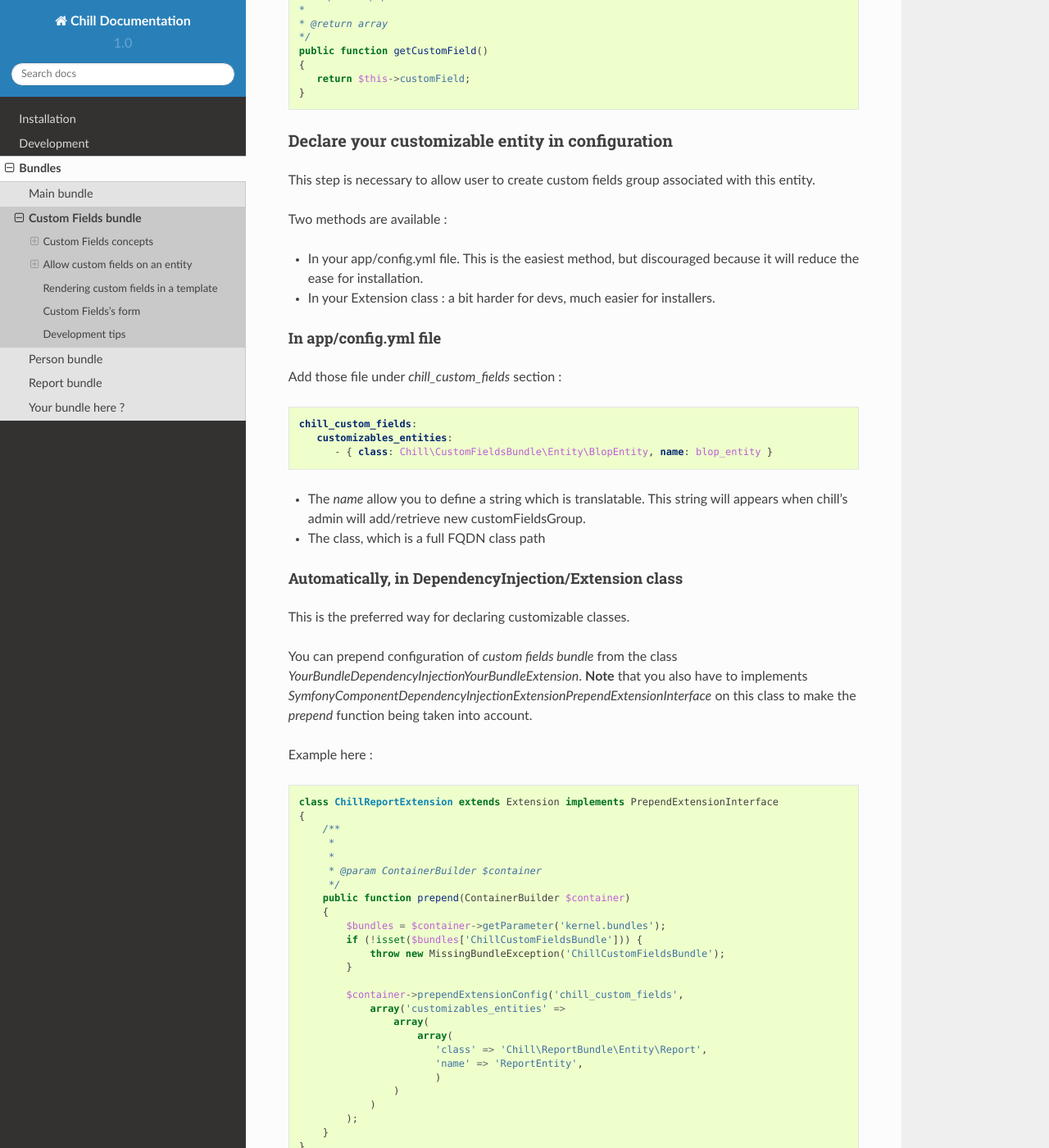
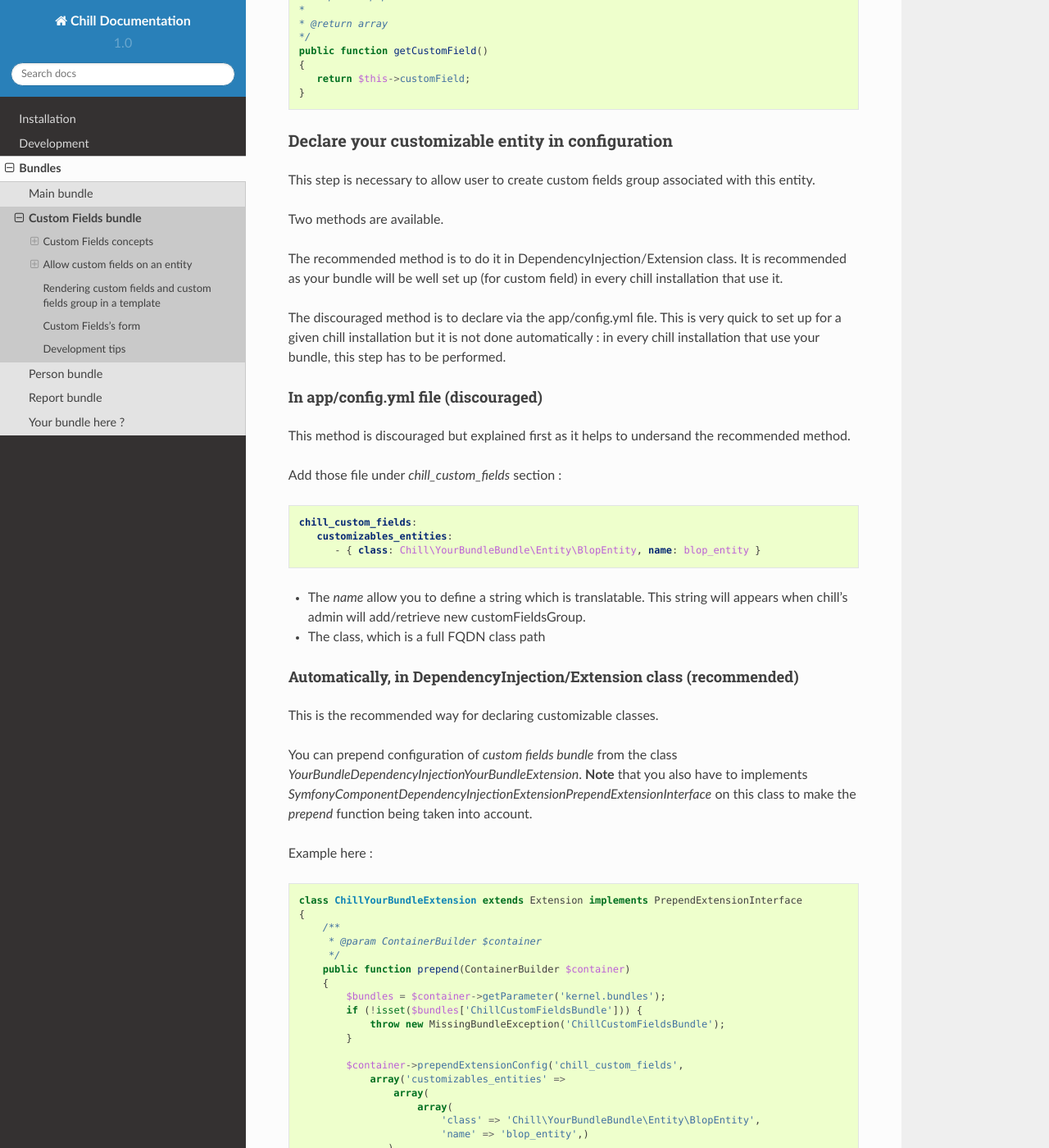
Before and after one commit to Chill-project/Documentation, a Sphinx documentation site: the page built from source/bundles/custom-fields.rst, in a window 1280 px wide and 1400 px high, scrolled down 2037 px. Shown: the whole window at 82% size. Built offline with Sphinx 7.4.7 and the Read the Docs theme 2.0.0, drawn with Linux system fonts in a browser that asks for light colours; some of the changed text lies outside the part shown.

Commit message:
Revisin and adding the ftwig function 'chill_custom_fields_group_widget'

```diff
--- a/source/bundles/custom-fields.rst
+++ b/source/bundles/custom-fields.rst
@@ -108,13 +108,16 @@ Declare your customizable entity in configuration
 
 This step is necessary to allow user to create custom fields group associated with this entity.
 
-Two methods are available :
+Two methods are available.
 
-* In your app/config.yml file. This is the easiest method, but discouraged because it will reduce the ease for installation.
-* In your Extension class : a bit harder for devs, much easier for installers.
+The recommended method is to do it in DependencyInjection/Extension class. It is recommended as your bundle will be well set up (for custom field) in every chill installation that use it.
 
-In app/config.yml file
-""""""""""""""""""""""
+The discouraged method is to declare via the app/config.yml file. This is very quick to set up for a given chill installation but it is not done automatically : in every chill installation that use your bundle, this step has to be performed.
+
+In app/config.yml file (discouraged)
+""""""""""""""""""""""""""""""""""""
+
+This method is discouraged but explained first as it helps to undersand the recommended method.
 
 Add those file under `chill_custom_fields` section :
 
@@ -122,15 +125,15 @@ Add those file under `chill_custom_fields` section :
 
    chill_custom_fields:
       customizables_entities:
-         - { class: Chill\CustomFieldsBundle\Entity\BlopEntity, name: blop_entity }
+         - { class: Chill\YourBundleBundle\Entity\BlopEntity, name: blop_entity }
 
 * The `name` allow you to define a string which is translatable. This string will appears when chill's admin will add/retrieve new customFieldsGroup.
 * The class, which is a full FQDN class path
 
-Automatically, in DependencyInjection/Extension class
-"""""""""""""""""""""""""""""""""""""""""""""""""""""
+Automatically, in DependencyInjection/Extension class (recommended)
+"""""""""""""""""""""""""""""""""""""""""""""""""""""""""""""""""""
 
-This is the preferred way for declaring customizable classes.
+This is the recommended way for declaring customizable classes.
 
 You can prepend configuration of `custom fields bundle` from the class `YourBundle\DependencyInjection\YourBundleExtension`. **Note** that you also have to implements `Symfony\Component\DependencyInjection\Extension\PrependExtensionInterface` on this class to make the `prepend` function being taken into account.
 
@@ -138,11 +141,64 @@ Example here :
 
 .. code-block:: php
 
-   class ChillReportExtension extends Extension implements PrependExtensionInterface
+    class ChillYourBundleExtension extends Extension implements PrependExtensionInterface
+    {
+        /**
+         * @param ContainerBuilder $container
+         */
+        public function prepend(ContainerBuilder $container)
+        {
+            $bundles = $container->getParameter('kernel.bundles');
+            if (!isset($bundles['ChillCustomFieldsBundle'])) {
+                throw new MissingBundleException('ChillCustomFieldsBundle');
+            }
+
+            $container->prependExtensionConfig('chill_custom_fields',
+                array('customizables_entities' =>
+                    array(
+                        array(
+                            'class' => 'Chill\YourBundleBundle\Entity\BlopEntity',
+                            'name' => 'blop_entity',)
+                   )
+               )
+            );
+        }
+    }
+
+* The `name` allow you to define a string which is translatable. This string will appears when chill's admin will add/retrieve new customFieldsGroup.
+* The class, which is a full FQDN class path
+
+.. seealso::
+
+   `How to simplify configuration of multiple bundles <http://symfony.com/doc/current/cookbook/bundles/prepend_extension.html>`_
+      A cookbook page about prepending configuration.
+
+
+Adding options to your custom fields groups
+^^^^^^^^^^^^^^^^^^^^^^^^^^^^^^^^^^^^^^^^^^^
+
+You may add options to the groups associated with an entity.
+
+In `config.yml` the declaration should be :
+
+.. code-block:: yaml
+
+   chill_custom_fields:
+       customizables_entities:
+           -
+               class: Chill\YourBundleBundle\Entity\BlopEntity
+               name: BlopEntity
+               options:
+                   # this will create a "myFieldKey" field as text, with a maxlength attribute to 150 (see http://symfony.com/doc/master/reference/forms/types/text.html)
+                   myFieldKey: {form_type: text, form_options: {attr: [maxlength: 150]}}
+
+In the `PrependExtensionInterface::prepend` function, the options key will be added in the configuration definition :
+
+.. code-block:: php
+
+   class ChillYourBundleExtension extends Extension implements PrependExtensionInterface
    {
        /**
-        *
-        *
         * @param ContainerBuilder $container
         */
        public function prepend(ContainerBuilder $container)
@@ -156,62 +212,8 @@ Example here :
                array('customizables_entities' =>
                    array(
                        array(
-                          'class' => 'Chill\ReportBundle\Entity\Report',
-                          'name' => 'ReportEntity',
-                          )
-                   )
-               )
-           );
-       }
-   }
-
-.. seealso::
-
-   `How to simplify configuration of multiple bundles <http://symfony.com/doc/current/cookbook/bundles/prepend_extension.html>`_
-      A cookbook page about prepending configuration.
-
-Adding options to your custom fields groups
-^^^^^^^^^^^^^^^^^^^^^^^^^^^^^^^^^^^^^^^^^^^
-
-You may add options to the groups associated with an entity.
-
-In `config.yml` the declaration should be :
-
-.. code-block:: yaml
-
-   chill_custom_fields:
-       customizables_entities:
-           -
-               class: Chill\ReportBundle\Entity\Report
-               name: ReportEntity
-               options:
-                   # this will create a "myFieldKey" field as text, with a maxlength attribute to 150 (see http://symfony.com/doc/master/reference/forms/types/text.html)
-                   myFieldKey: {form_type: text, form_options: {attr: [maxlength: 150]}}
-
-In the `PrependExtensionInterface::prepend` function, the options key will be added in the configuration definition :
-
-.. code-block:: php
-
-   class ChillReportExtension extends Extension implements PrependExtensionInterface
-   {
-       /**
-        *
-        *
-        * @param ContainerBuilder $container
-        */
-       public function prepend(ContainerBuilder $container)
-       {
-           $bundles = $container->getParameter('kernel.bundles');
-           if (!isset($bundles['ChillCustomFieldsBundle'])) {
-               throw new MissingBundleException('ChillCustomFieldsBundle');
-           }
-
-           $container->prependExtensionConfig('chill_custom_fields',
-               array('customizables_entities' =>
-                   array(
-                       array(
-                          'class' => 'Chill\ReportBundle\Entity\Report',
-                          'name' => 'ReportEntity',
+                          'class' => 'Chill\YourBundleBundle\Entity\BlopEntity',
+                          'name' => 'BlopEntity',
                           'options' => array(
                                 'myFieldKey' => [ 'form_type' => 'text', 'form_options' => [ 'attr' => [ 'maxlength' => 150 ] ]
                           ))
@@ -263,13 +265,20 @@ In the `PrependExtensionInterface::prepend` function, the options key will be ad
 
 Note that `custom_fields_group_linked_custom_fields` does not create any input on `CustomFieldsGroup` creation : there aren't any fields associated with the custom fields just after the group creation... You have to add custom fields and associate them with the newly created group to see them appears.
 
-Rendering custom fields in a template
--------------------------------------
+Rendering custom fields and custom fields group in a template
+-------------------------------------------------------------
 
-Two function are available :
+.. warning::
+    Each custom field can be `active` or not. Only `active` custom fields has to be dislayed.
+
+For rendering custom fields, two function are available :
 
 * `chill_custom_field_widget` to render the widget. This function is defined on a customFieldType basis.
 * `chill_custom_field_label` to render the label. You can customize the label rendering by choosing the layout you would like to use.
+
+For rendering custom fields group, a function is available :
+
+* `chill_custom_fields_group_widget to render the widget. It will display the custom fields of the group in a dd / dt structure.
 
 **chill_custom_field_label**
 
@@ -292,8 +301,10 @@ Examples
 
 **chill_custom_field_widget**
 
+The signature is :
+
 *  array **$fields** the array raw, as stored in the db
-*  CustomField|object|string $customFieldOrClass either a customField OR a customizable_entity OR the FQDN of the entity
+*  CustomField|object|string **$customFieldOrClass** either a customField OR a customizable_entity OR the FQDN of the entity
 *  string **$slug** only necessary if the first argument is NOT a CustomField instance
 
 Examples:
@@ -310,6 +321,19 @@ Examples:
 
    This feature is not fully tested. See `the corresponding issue <https://redmine.champs-libres.coop/issues/283>`_
 
+
+**chill_custom_fields_group_widget**
+
+This function only display custom fields that are `active.
+
+The signature is :
+
+*  array **$fields** the array raw, as stored in the db
+*  CustomFieldsGroup **$customFieldsGroup** the custom field group to render
+
+.. code-block:: jinja
+
+   {{ chill_custom_fields_group_widget(entity.cFData, entity.customFieldsGroup) }}
 
 Custom Fields's form
 --------------------
```
